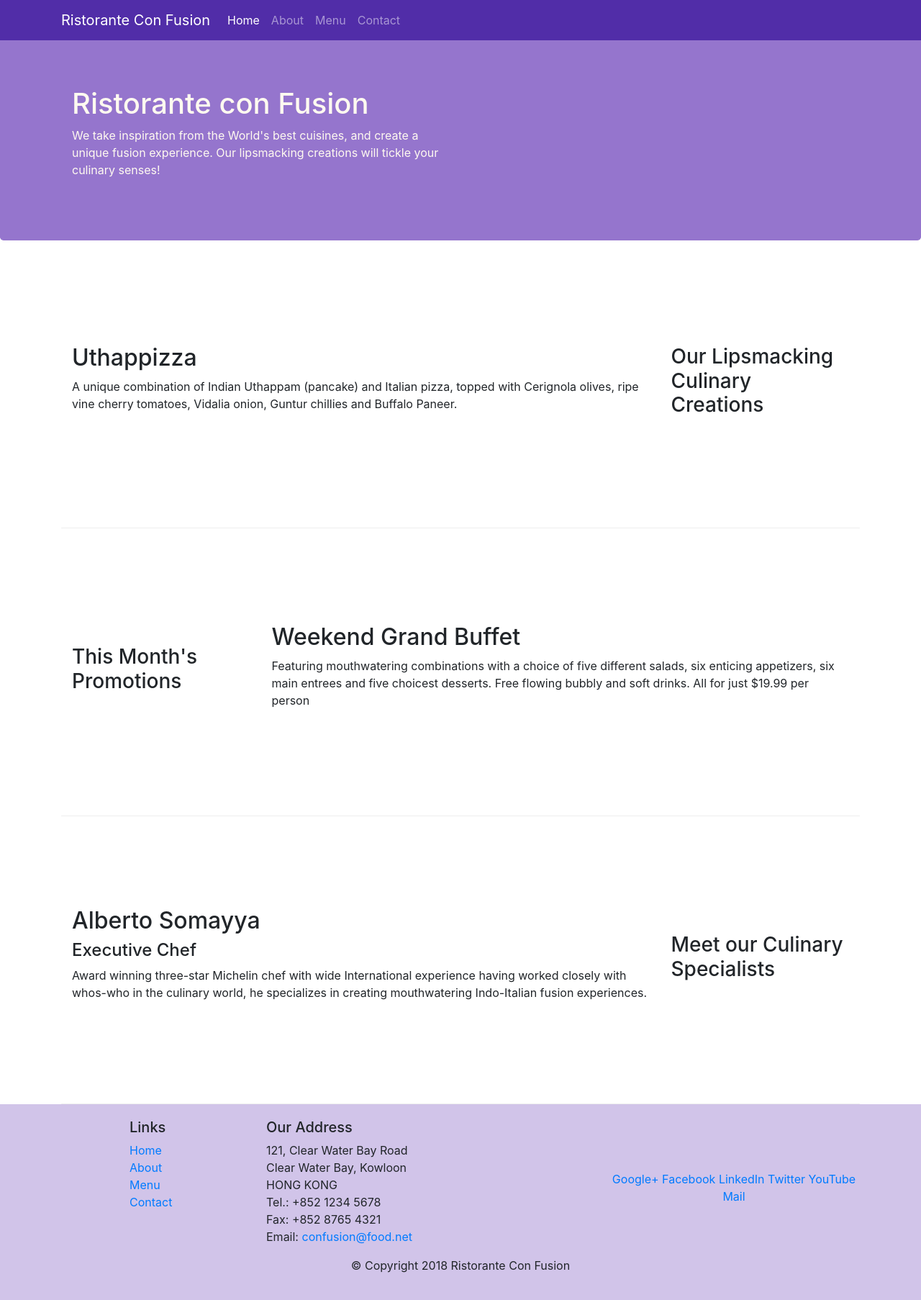
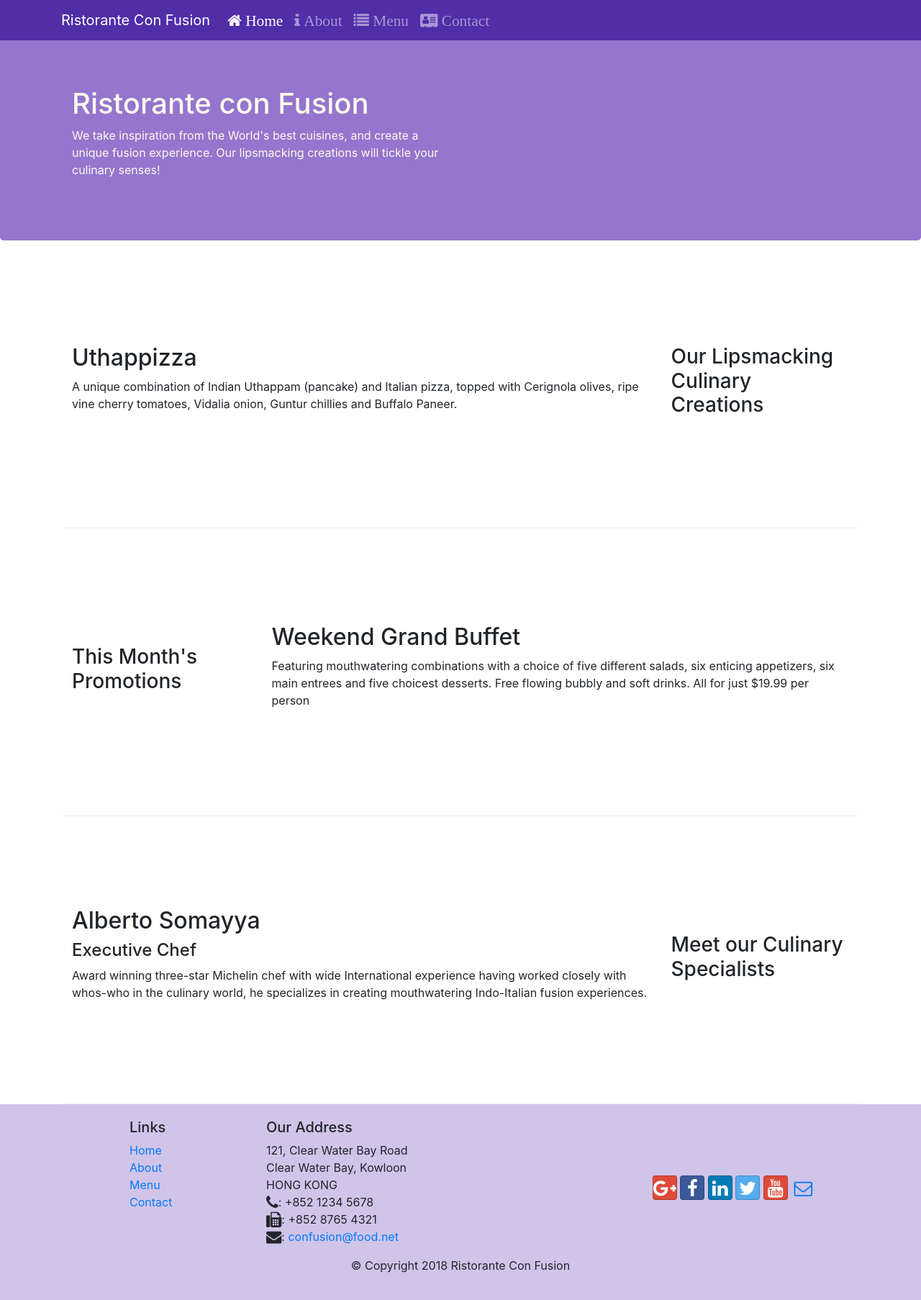
Before and after one commit to AkshayDube/coursera-Bootstrap, a website: page index.html in a window 1280 px wide. Shown: the whole page at 72% size. Drawn offline with nearby package versions, Linux system fonts and the light colour scheme.

Commit message:
Icons Font

```diff
--- a/index.html
+++ b/index.html
@@ -10,6 +10,10 @@
 
     <!-- Bootstrap CSS -->
     <link rel="stylesheet" href="node_modules/bootstrap/dist/css/bootstrap.min.css">
+    <link rel="stylesheet" href="node_modules/font-awesome/css/font-awesome.min.css">
+    <link rel="stylesheet" href="node_modules/bootstrap-social/bootstrap-social.css">
+
+    <!-- own Customized CSs-->
     <link rel="stylesheet" href="css/styles.css">
 </head>
 
@@ -23,10 +27,10 @@
            <a class="navbar-brand" href="#">Ristorante Con Fusion</a>
            <div class="collapse navbar-collapse" id="Navbar">
                 <ul class="navbar-nav mr-auto">
-                    <li class="nav-item active"><a class="nav-link" href="#">Home</a></li>
-                    <li class="nav-item"><a class="nav-link" href="./aboutus.html">About</a></li>
-                    <li class="nav-item"><a class="nav-link" href="#">Menu</a></li>
-                    <li class="nav-item"><a class="nav-link" href="#">Contact</a></li>
+                    <li class="nav-item active"><a class="nav-link" href="#"><span class="fa fa-home fa-lg"> Home</span></a></li>
+                    <li class="nav-item"><a class="nav-link" href="./aboutus.html"><span class="fa fa-info fa-lg"> About</span></a></li>
+                    <li class="nav-item"><a class="nav-link" href="#"><span class="fa fa-list fa-lg"> Menu</span></a></li>
+                    <li class="nav-item"><a class="nav-link" href="#"><span class="fa fa-address-card fa-lg"> Contact</span></a></li>
                 </ul>
             </div>
         </div>
@@ -97,19 +101,22 @@
 		              121, Clear Water Bay Road<br>
 		              Clear Water Bay, Kowloon<br>
 		              HONG KONG<br>
-		              Tel.: +852 1234 5678<br>
-		              Fax: +852 8765 4321<br>
-		              Email: <a href="mailto:confusion@food.net">confusion@food.net</a>
+		              <i class="fa fa-phone fa-lg"></i>: +852 1234 5678<br>
+                      <i class="fa fa-fax fa-lg"></i>: +852 8765 4321<br>
+                      <i class="fa fa-envelope fa-lg"></i>:
+                      <a href="mailto:confusion@food.net">confusion@food.net</a>
 		           </address>
                 </div>
                 <div class="col-12 col-sm-4 align-self-center">
                     <div class="text-center">
-                        <a href="http://google.com/+">Google+</a>
-                        <a href="http://www.facebook.com/profile.php?id=">Facebook</a>
-                        <a href="http://www.linkedin.com/in/">LinkedIn</a>
-                        <a href="http://twitter.com/">Twitter</a>
-                        <a href="http://youtube.com/">YouTube</a>
-                        <a href="mailto:">Mail</a>
+                        <div class="text-center">
+                        <a class="btn btn-social-icon btn-google" href="http://google.com/+"><i class="fa fa-google-plus"></i></a>
+                        <a class="btn btn-social-icon btn-facebook" href="http://www.facebook.com/profile.php?id="><i class="fa fa-facebook"></i></a>
+                        <a class="btn btn-social-icon btn-linkedin" href="http://www.linkedin.com/in/"><i class="fa fa-linkedin"></i></a>
+                        <a class="btn btn-social-icon btn-twitter" href="http://twitter.com/"><i class="fa fa-twitter"></i></a>
+                        <a class="btn btn-social-icon btn-google" href="http://youtube.com/"><i class="fa fa-youtube"></i></a>
+                        <a class="btn btn-social-icon" href="mailto:"><i class="fa fa-envelope-o"></i></a>
+                    </div>
                     </div>
                 </div>
            </div>
--- a/package.json
+++ b/package.json
@@ -15,6 +15,8 @@
   },
   "dependencies": {
     "bootstrap": "^4.0.0",
+    "bootstrap-social": "^5.1.1",
+    "font-awesome": "^4.7.0",
     "jquery": "^3.3.1",
     "popper.js": "^1.12.9"
   }
```
Also changed, not shown: aboutus.html (+18 -14 lines), 1 other file.
